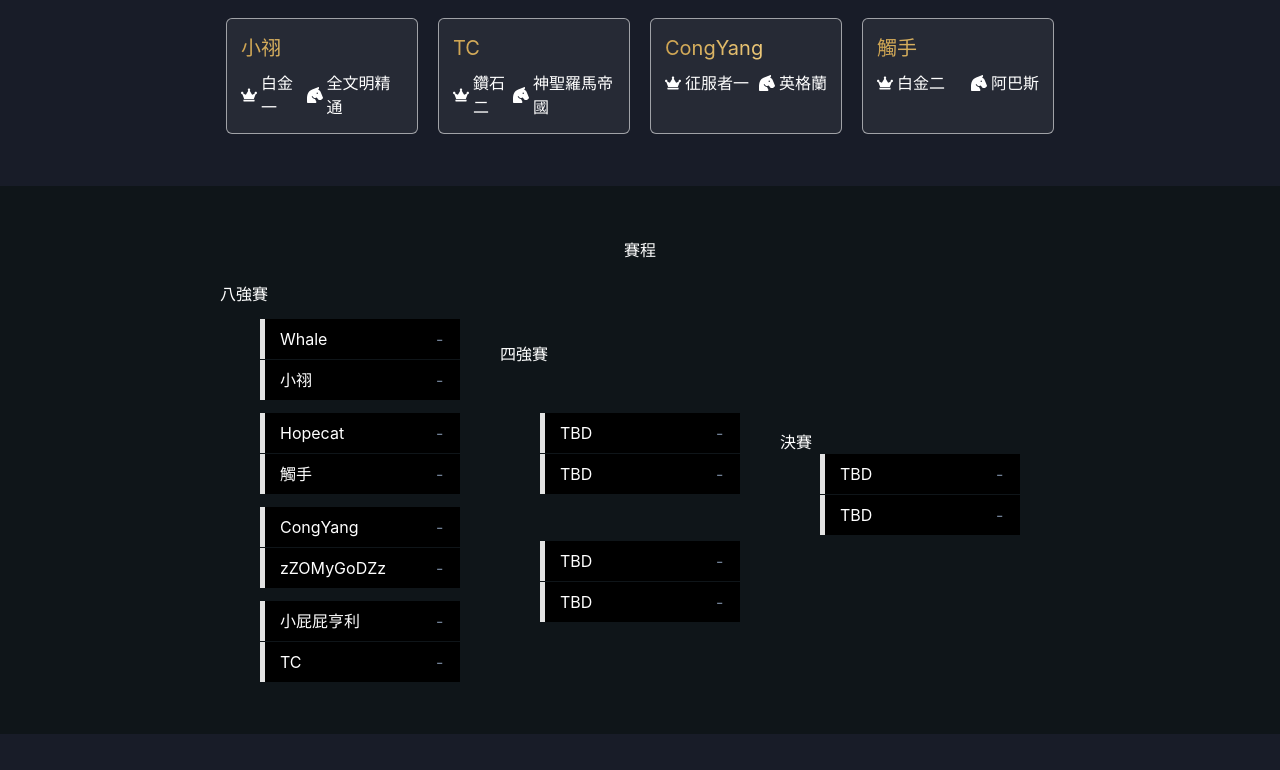
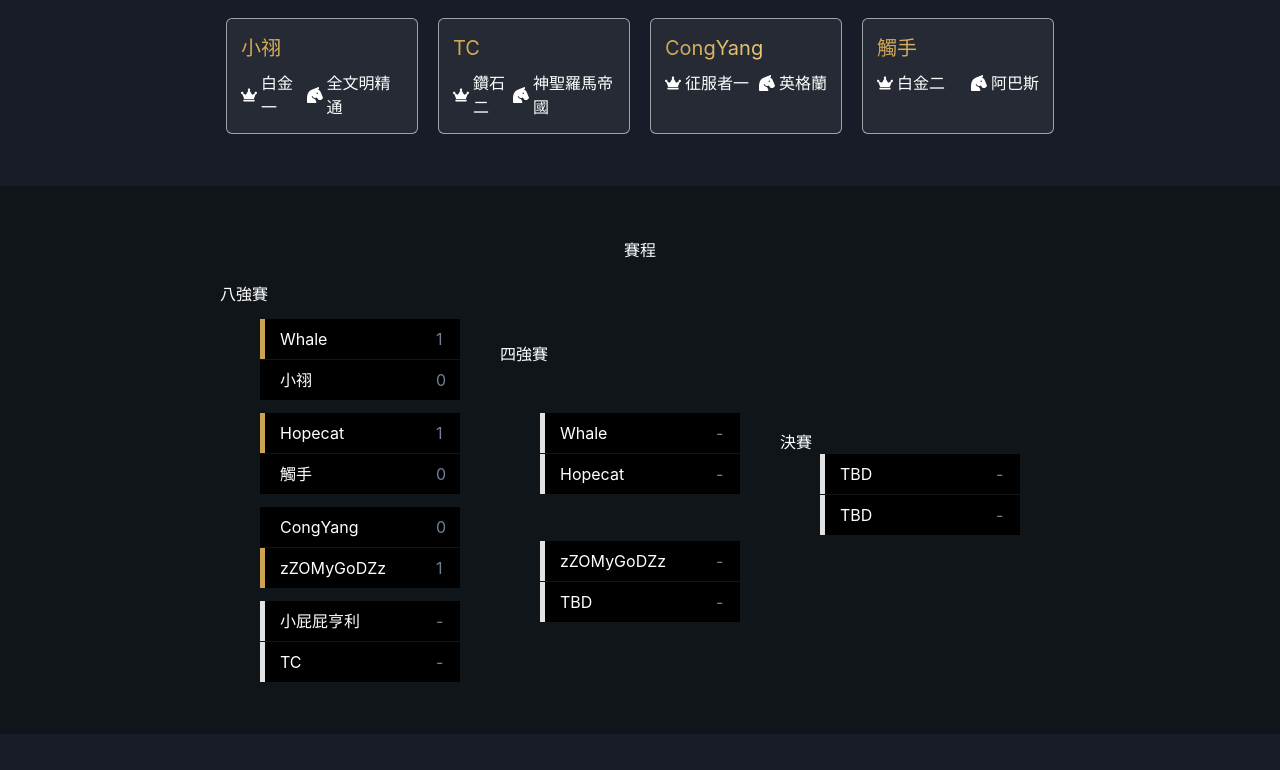
Before and after one commit to indexhui/aoe4-tw, a React (Create React App) app: page / in a window 1280 px wide. Shown: the part 577-1347 px from the top of the page. Built offline with nearby package versions, Linux system fonts and the light colour scheme.

Commit message:
schedule update

```diff
--- a/src/components/Schedule.js
+++ b/src/components/Schedule.js
@@ -61,16 +61,16 @@ const Schedule = () => {
           <Flex w="280px" h="400px" direction="column" justify="space-between">
             <Text>八強賽</Text>
             <VStack spacing="1px">
-              <MatchBox name="Whale" state="0" />
-              <MatchBox name="小祤" state="0" />
+              <MatchBox name="Whale" state="1" point="1" />
+              <MatchBox name="小祤" state="2" point="0" />
             </VStack>
             <VStack spacing="1px">
-              <MatchBox name="Hopecat" state="0" />
-              <MatchBox name="觸手" state="0" />
+              <MatchBox name="Hopecat" state="1" point="1" />
+              <MatchBox name="觸手" state="2" point="0" />
             </VStack>
             <VStack spacing="1px">
-              <MatchBox name="CongYang" state="0" />
-              <MatchBox name="zZOMyGoDZz" state="0" />
+              <MatchBox name="CongYang" state="2" point="0" />
+              <MatchBox name="zZOMyGoDZz" state="1" point="1" />
             </VStack>
             <VStack spacing="1px">
               <MatchBox name="小屁屁亨利" state="0" />
@@ -80,11 +80,11 @@ const Schedule = () => {
           <Flex w="280px" h="280px" direction="column" justify="space-between">
             <Text>四強賽</Text>
             <VStack spacing="1px">
-              <MatchBox name="" state="0" />
-              <MatchBox name="" state="0" />
+              <MatchBox name="Whale" state="0" />
+              <MatchBox name="Hopecat" state="0" />
             </VStack>
             <VStack spacing="1px">
-              <MatchBox name="" state="0" />
+              <MatchBox name="zZOMyGoDZz" state="0" />
               <MatchBox name="" state="0" />
             </VStack>
           </Flex>
```
